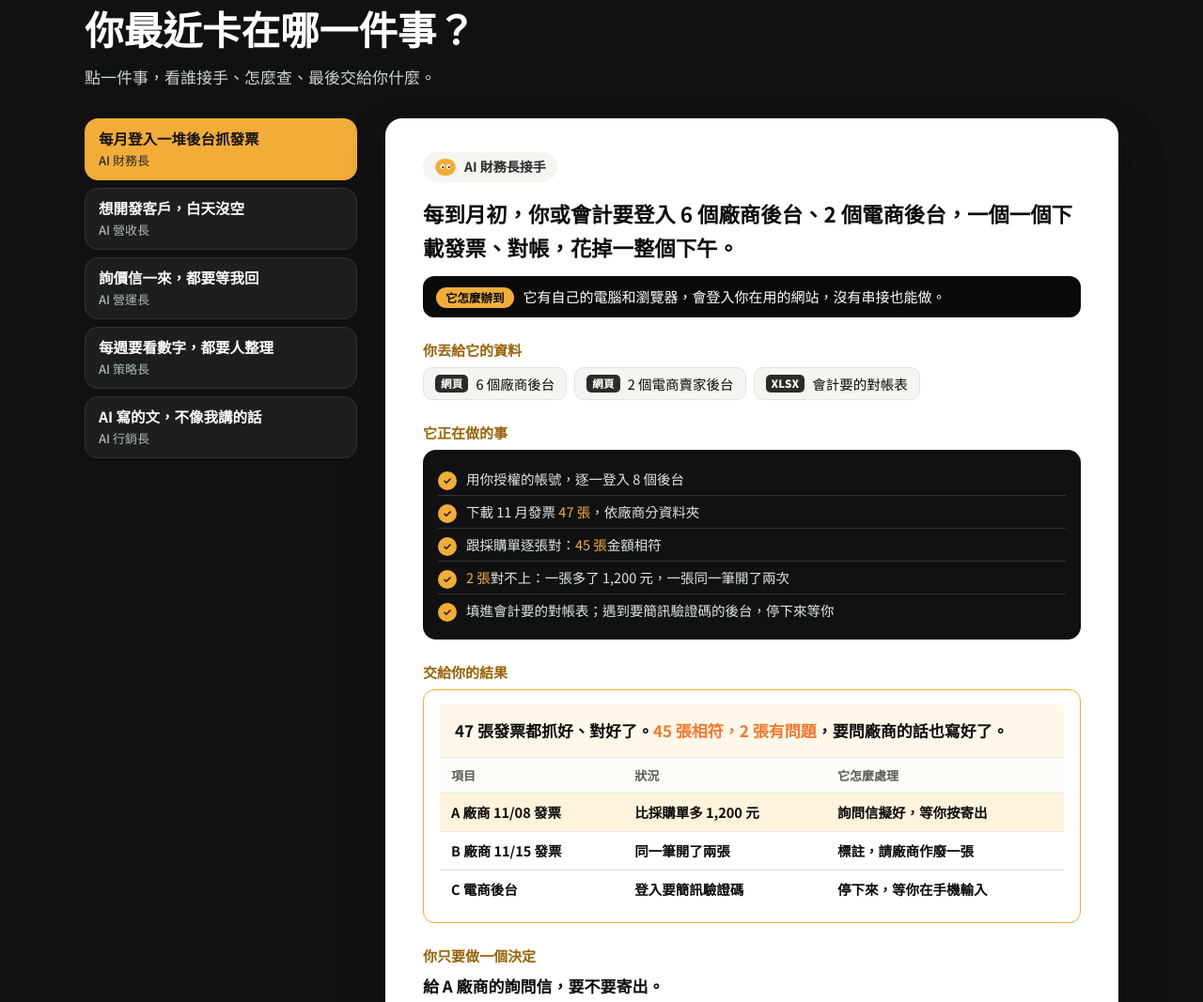
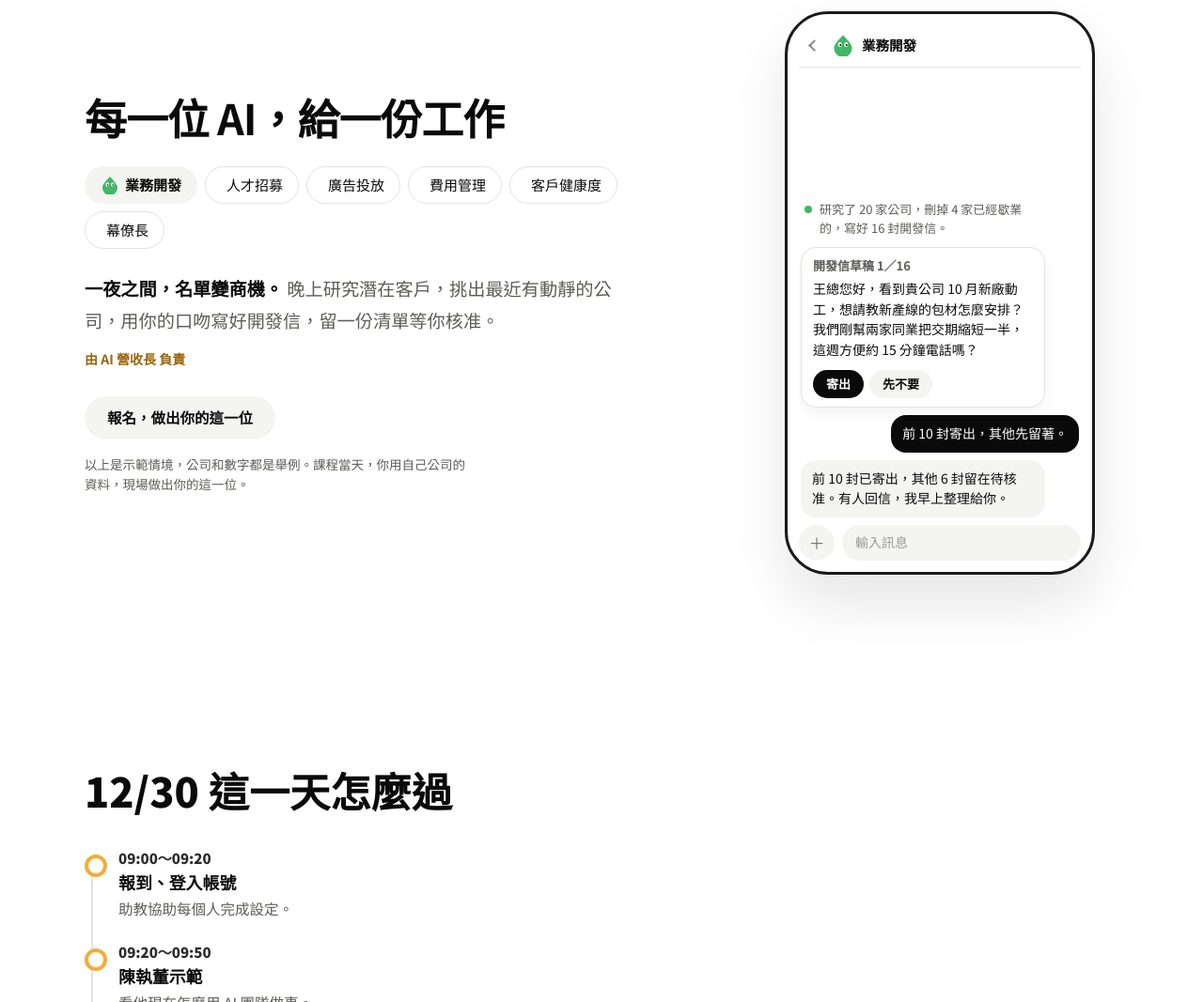
Before and after one commit to edjumptw/boss-ai, a plain HTML site: page index.html in a window 1280 px wide. Shown: the part 2776-3843 px from the top of the page at 94% size. Drawn offline with Linux system fonts and the light colour scheme.

Commit message:
案例區照 Grok Bot 官方「給每個 Bot 一份工作」重做：六個工作膠囊＋手機對話畫面
Co-Authored-By: Claude Opus 5.5 <noreply@anthropic.com>

```diff
--- a/index.html
+++ b/index.html
@@ -138,6 +138,45 @@ button,input,select,textarea{font:inherit;color:inherit}
 .chief em.tpl{background:var(--tint);color:var(--walnut)}
 .extras{display:flex;flex-wrap:wrap;gap:8px;margin-top:22px;justify-content:center}
 .extras li{background:var(--tint);border-radius:999px;padding:6px 14px;font-size:15px;font-weight:500}
+
+/* 試用區：照官方「給每個 Bot 一份工作」的版面 */
+.jobs{background:var(--page);padding:72px 0;border-top:1px solid var(--line)}
+.jobs-grid{display:grid;gap:40px;align-items:center}
+.jobs h2{font-weight:700;font-size:clamp(1.8rem,4.4vw,2.8rem);line-height:1.25;letter-spacing:-.02em}
+.job-tabs{display:flex;flex-wrap:wrap;gap:8px;margin-top:24px}
+.job-tab{display:inline-flex;align-items:center;gap:6px;min-height:40px;padding:6px 16px;border:1px solid var(--line);border-radius:999px;background:var(--page);font-size:15px;font-weight:500;color:var(--ink);cursor:pointer;line-height:1.3}
+.job-tab:hover{border-color:#bdbdb8}
+.job-tab .bot{width:0;height:20px;transition:width .2s}
+.job-tab[aria-selected="true"]{background:var(--tint);border-color:var(--tint);font-weight:700}
+.job-tab[aria-selected="true"] .bot{width:20px}
+.job-desc{margin-top:26px;font-size:clamp(1.05rem,2vw,1.2rem);line-height:1.75;color:var(--ink-soft);max-width:30em}
+.job-desc b{color:var(--ink);font-weight:700}
+.job-chief{margin-top:12px;font-size:14px;font-weight:700;color:var(--amber-deep)}
+.job-cta{margin-top:26px;min-height:46px;font-size:15.5px;padding:8px 22px}
+.job-note{margin-top:16px;font-size:13.5px;color:var(--ink-soft);line-height:1.6;max-width:30em}
+.phone{justify-self:center;width:min(330px,100%);height:600px;border:3px solid #1a1a1a;border-radius:46px;padding:14px 12px 12px;display:grid;grid-template-columns:minmax(0,1fr);grid-template-rows:auto minmax(0,1fr) auto;gap:8px;background:var(--page);box-shadow:0 30px 60px rgba(10,10,10,.1);overflow:hidden}
+.ph-top{display:flex;align-items:center;gap:8px;padding:6px 8px 10px;border-bottom:1px solid var(--line)}
+.ph-top b{font-size:14.5px}
+.ph-top .bot{width:24px;height:24px}
+.ph-back{width:9px;height:9px;border-left:2px solid #888;border-bottom:2px solid #888;transform:rotate(45deg);margin:0 6px 0 4px}
+.ph-thread{display:flex;flex-direction:column;justify-content:flex-end;gap:8px;overflow:hidden;padding:0 2px}
+.ph-msg{flex:none;max-width:88%;font-size:14px;line-height:1.55;border-radius:16px;padding:9px 12px;transition:opacity .35s,transform .35s}
+.ph-msg.off{opacity:0;transform:translateY(8px)}
+.ph-msg.ai{align-self:flex-start;background:var(--tint)}
+.ph-msg.me{align-self:flex-end;background:var(--ink);color:#fff}
+.ph-msg.status{background:none;color:var(--ink-soft);font-size:13px;padding:2px 4px;display:flex;gap:8px;align-items:flex-start}
+.ph-msg .dot{flex:none;width:8px;height:8px;margin-top:6px;border-radius:50%;background:var(--green)}
+.ph-msg.card{background:var(--page);border:1px solid var(--line);box-shadow:0 6px 16px rgba(10,10,10,.05)}
+.ph-msg.card b{display:block;font-size:13px;color:var(--ink-soft);margin-bottom:4px}
+.ph-btns{display:flex;gap:6px;margin-top:10px}
+.ph-btns i{font-style:normal;font-weight:700;font-size:13px;border-radius:999px;padding:5px 14px;background:var(--ink);color:#fff}
+.ph-btns i+i{background:var(--tint);color:var(--ink)}
+.ph-input{display:flex;gap:8px;align-items:center}
+.ph-plus{width:38px;height:38px;border-radius:50%;background:var(--tint);display:grid;place-items:center;color:#777}
+.ph-box{flex:1;height:38px;border-radius:999px;background:var(--tint);color:#9a9a96;font-size:14px;display:flex;align-items:center;padding:0 14px}
+@media (max-width:600px){.phone{height:520px}}
+@media (min-width:880px){.jobs{padding:104px 0}.jobs-grid{grid-template-columns:1fr minmax(0,380px);gap:64px}}
+@media (prefers-reduced-motion:reduce){.ph-msg,.job-tab .bot{transition:none}}
 
 /* 試用區 */
 .desk{background:var(--board);color:#fff;padding:72px 0}
@@ -398,36 +437,29 @@ button,input,select,textarea{font:inherit;color:inherit}
   </div>
 </section>
 
-<section class="desk" id="try" aria-labelledby="try-title">
-  <div class="wrap">
-    <h2 id="try-title">你最近卡在哪一件事？</h2>
-    <p class="desk-sub">點一件事，看誰接手、怎麼查、最後交給你什麼。</p>
-    <div class="desk-grid">
-      <div class="issues" role="tablist" aria-label="選一件公司難題">
-        <button class="issue" role="tab" id="tab-login" aria-controls="memo" aria-selected="true" data-case="login">每月登入一堆後台抓發票<span>AI 財務長</span></button>
-        <button class="issue" role="tab" id="tab-night" aria-controls="memo" aria-selected="false" tabindex="-1" data-case="night">想開發客戶，白天沒空<span>AI 營收長</span></button>
-        <button class="issue" role="tab" id="tab-mail" aria-controls="memo" aria-selected="false" tabindex="-1" data-case="mail">詢價信一來，都要等我回<span>AI 營運長</span></button>
-        <button class="issue" role="tab" id="tab-teach" aria-controls="memo" aria-selected="false" tabindex="-1" data-case="teach">每週要看數字，都要人整理<span>AI 策略長</span></button>
-        <button class="issue" role="tab" id="tab-voice" aria-controls="memo" aria-selected="false" tabindex="-1" data-case="voice">AI 寫的文，不像我講的話<span>AI 行銷長</span></button>
+<section class="jobs" id="try" aria-labelledby="try-title">
+  <div class="wrap jobs-grid">
+    <div class="jobs-copy">
+      <h2 id="try-title">每一位 AI，給一份工作</h2>
+      <div class="job-tabs" role="tablist" aria-label="選一份工作">
+          <button class="job-tab" role="tab" id="job-sales" aria-controls="job-panel" aria-selected="true" data-job="sales"><i class="bot"></i>業務開發</button>
+          <button class="job-tab" role="tab" id="job-talent" aria-controls="job-panel" aria-selected="false" tabindex="-1" data-job="talent"><i class="bot"></i>人才招募</button>
+          <button class="job-tab" role="tab" id="job-ads" aria-controls="job-panel" aria-selected="false" tabindex="-1" data-job="ads"><i class="bot"></i>廣告投放</button>
+          <button class="job-tab" role="tab" id="job-money" aria-controls="job-panel" aria-selected="false" tabindex="-1" data-job="money"><i class="bot"></i>費用管理</button>
+          <button class="job-tab" role="tab" id="job-health" aria-controls="job-panel" aria-selected="false" tabindex="-1" data-job="health"><i class="bot"></i>客戶健康度</button>
+          <button class="job-tab" role="tab" id="job-chief" aria-controls="job-panel" aria-selected="false" tabindex="-1" data-job="chief"><i class="bot"></i>幕僚長</button>
       </div>
-      <article class="memo" id="memo" role="tabpanel" aria-labelledby="tab-login">
-        <p class="memo-who" id="m-who"></p>
-        <p class="memo-q" id="m-q"></p>
-        <p class="skill" id="m-skill"></p>
-        <h3>你丟給它的資料</h3>
-        <ul class="files" id="m-files"></ul>
-        <h3>它正在做的事</h3>
-        <ol class="log" id="m-log"></ol>
-        <h3>交給你的結果</h3>
-        <div class="result hold" id="m-result" aria-live="polite">
-          <p class="result-head" id="m-head"></p>
-          <table class="rt" id="m-table"></table>
-        </div>
-        <h3>你只要做一個決定</h3>
-        <p class="decide" id="m-decide"></p>
-        <p class="daily"><b>之後</b><span id="m-daily"></span></p>
-        <p class="memo-note">以上是示範情境，公司和數字都是舉例。課程當天，你用自己公司的資料，現場做出你的這一位。</p>
-      </article>
+      <div id="job-panel" role="tabpanel" aria-labelledby="job-sales">
+        <p class="job-desc"><b id="job-lead"></b><span id="job-text"></span></p>
+        <p class="job-chief" id="job-owner"></p>
+      </div>
+      <a class="btn btn-ghost job-cta" href="#signup">報名，做出你的這一位</a>
+      <p class="job-note">以上是示範情境，公司和數字都是舉例。課程當天，你用自己公司的資料，現場做出你的這一位。</p>
+    </div>
+    <div class="phone" id="phone" aria-live="polite">
+      <div class="ph-top"><span class="ph-back" aria-hidden="true"></span><i class="bot" id="ph-bot"></i><b id="ph-name"></b></div>
+      <div class="ph-thread" id="ph-thread"></div>
+      <div class="ph-input" aria-hidden="true"><span class="ph-plus">＋</span><span class="ph-box">輸入訊息</span></div>
     </div>
   </div>
 </section>
@@ -727,211 +759,125 @@ if (calm || !("IntersectionObserver" in window)) {
   setTimeout(playRelay, 9000);
 }
 
-/* 試用區：點一件事，看誰接手、怎麼查、交給你什麼（依講師團隊實際工作改編） */
-const CASES = {
-  login: {
-    bot: "fin", who: "AI 財務長",
-    q: "每到月初，你或會計要登入 6 個廠商後台、2 個電商後台，一個一個下載發票、對帳，花掉一整個下午。",
-    skill: "它有自己的電腦和瀏覽器，會登入你在用的網站，沒有串接也能做。",
-    files: [["網頁", "6 個廠商後台"], ["網頁", "2 個電商賣家後台"], ["xlsx", "會計要的對帳表"]],
-    log: [
-      "用你授權的帳號，逐一登入 8 個後台",
-      "下載 11 月發票 <em>47 張</em>，依廠商分資料夾",
-      "跟採購單逐張對：<em>45 張</em>金額相符",
-      "<em>2 張</em>對不上：一張多了 1,200 元，一張同一筆開了兩次",
-      "填進會計要的對帳表；遇到要簡訊驗證碼的後台，停下來等你"
-    ],
-    head: "47 張發票都抓好、對好了。<strong>45 張相符，2 張有問題</strong>，要問廠商的話也寫好了。",
-    cols: ["項目", "狀況", "它怎麼處理"],
-    rows: [
-      ["A 廠商 11/08 發票", "比採購單多 1,200 元", "詢問信擬好，等你按寄出", 1],
-      ["B 廠商 11/15 發票", "同一筆開了兩張", "標註，請廠商作廢一張"],
-      ["C 電商後台", "登入要簡訊驗證碼", "停下來，等你在手機輸入"]
-    ],
-    decide: "給 A 廠商的詢問信，要不要寄出。",
-    daily: "每月 3 號自動跑一次。驗證碼、付款這類事，它一定停下來等你。"
+/* 試用區：每一位 AI，給一份工作（示範情境） */
+const JOBS = {
+  sales: {
+    bot: "rev", name: "業務開發", chief: "AI 營收長",
+    lead: "一夜之間，名單變商機。",
+    text: "晚上研究潛在客戶，挑出最近有動靜的公司，用你的口吻寫好開發信，留一份清單等你核准。",
+    status: "研究了 20 家公司，刪掉 4 家已經歇業的，寫好 16 封開發信。",
+    card: { title: "開發信草稿 1／16", body: "王總您好，看到貴公司 10 月新廠動工，想請教新產線的包材怎麼安排？我們剛幫兩家同業把交期縮短一半，這週方便約 15 分鐘電話嗎？", ok: "寄出", no: "先不要" },
+    me: "前 10 封寄出，其他先留著。",
+    reply: "前 10 封已寄出，其他 6 封留在待核准。有人回信，我早上整理給你。"
   },
-  night: {
-    bot: "rev", who: "AI 營收長",
-    q: "你知道該開發新客戶，但白天被訂單和員工追著跑，名單放了三個月都沒動。",
-    skill: "它 24 小時在做事，做完只把要你核准的東西放到你面前。",
-    files: [["xlsx", "過去成交的客戶 30 家"], ["文字", "你的服務介紹"]],
-    log: [
-      "晚上 11 點開工：分析 30 家老客戶，找出共同點（產業、規模、地區）",
-      "照同樣條件上網找，列出 <em>20 家</em>還沒合作過的公司",
-      "逐家看官網和最近動態，刪掉 <em>4 家</em>已經歇業或搬走的",
-      "剩下 16 家，每家寫一封提到對方近況的開發信，一封都不寄",
-      "早上 7 點前，放進你的待核准清單"
-    ],
-    head: "你睡覺的時候，<strong>16 封開發信已經寫好</strong>，每封都提到對方公司最近的事，等你看過再寄。",
-    cols: ["公司", "為什麼找它", "信的第一句"],
-    rows: [
-      ["甲食品", "跟你 3 位老客戶同產業，剛擴廠", "「看到貴公司 10 月新廠動工，想請教…」", 1],
-      ["乙物流", "同在高雄，正在徵倉管", "「注意到貴公司最近在找倉管人員…」"],
-      ["丙設計", "官網剛改版，多了企業客戶頁", "「看到貴公司開始接企業客戶…」"]
-    ],
-    decide: "16 封裡，哪幾封可以寄。",
-    daily: "每週二、四晚上各跑一輪。有人回信，它整理好重點，早上告訴你。"
+  talent: {
+    bot: "ops", name: "人才招募", chief: "AI 營運長",
+    lead: "徵人，不再乾等履歷。",
+    text: "主動找人選、用你的口吻寫邀約訊息，跳過以前應徵過的人，你核准後幫你排好面試。",
+    status: "從 3 個求職網站找出 18 位符合的人選，跳過 4 位以前應徵過的。",
+    card: { title: "邀約訊息 1／14", body: "林小姐您好，看到您做過 5 年餐飲店長，我們鳳山新店正在找店長，想約您喝杯咖啡聊聊，週四下午方便嗎？", ok: "送出邀約", no: "跳過" },
+    me: "前 5 位都約，週四下午。",
+    reply: "已約好 5 位，週四 14:00 起每 30 分鐘一位，行事曆排好了。"
   },
-  mail: {
-    bot: "ops", who: "AI 營運長",
-    q: "客人寄信來詢價，要查庫存、算運費、套折扣，員工不敢報，全部等你回。客人等了兩天，就跑了。",
-    skill: "一封信進來，它就自己開工，不用你叫。",
-    files: [["信件", "客人的詢價信"], ["xlsx", "庫存表"], ["文字", "你的報價規則"]],
-    log: [
-      "14:32 收到詢價信，讀出要 A 款 300 個、B 款 120 個",
-      "查庫存表：A 款夠，B 款只剩 <em>80 個</em>，補貨要 10 天",
-      "照你的報價規則：300 個以上打 95 折，運費照運費表算",
-      "擬好回信：B 款先出 80 個，其餘 40 個 10 天後補",
-      "14:41 把報價單和回信傳到你手機，等你核准"
-    ],
-    head: "客人 14:32 來信，<strong>9 分鐘後報價就擬好了</strong>。你在外面用手機看一眼，按核准就寄出。",
-    cols: ["品項", "數量", "報價怎麼算"],
-    rows: [
-      ["A 款", "300 個", "打 95 折，庫存足夠"],
-      ["B 款", "120 個", "先出 80 個，40 個 10 天後補", 1],
-      ["運費", "1 批", "照你的運費表計算"]
-    ],
-    decide: "這份報價，要不要直接寄出。",
-    daily: "之後每封詢價信都這樣處理。超過你設的金額，或要給特別折扣，才停下來問你。"
+  ads: {
+    bot: "mkt", name: "廣告投放", chief: "AI 行銷長",
+    lead: "廣告費，花在對的地方。",
+    text: "每天抓 FB、Google 的廣告數據，對照你的月預算建議怎麼調，動到出價之前先等你核准。",
+    status: "讀完這週 FB、Google 的 6 組廣告，比對每一組的成交。",
+    card: { title: "預算調整建議", body: "「秋季促銷 B」這週花了 4,200 元，0 筆成交，建議先停。預算移給「老客回購」，它每筆成交只花 380 元。", ok: "照建議調", no: "先不要" },
+    me: "照建議調。",
+    reply: "調好了。明天早上給你新數字，3 天後再看一次效果。"
   },
-  teach: {
-    bot: "str", who: "AI 策略長",
-    q: "你想每週看一次營運數字，但數字散在 POS、會計軟體、廣告後台，叫員工整理一次就要半天。",
-    skill: "你做一次給它看，它把步驟記下來，之後每週自動做。",
-    files: [["網頁", "POS 後台"], ["網頁", "廣告後台"], ["xlsx", "你自己做過的一份週報"]],
-    log: [
-      "第一次：看你示範怎麼從 3 個後台抓數字、做成表",
-      "把步驟存起來，變成每週一早上 7 點的固定工作",
-      "這週一，自己登入 3 個後台抓數字",
-      "跟上週、去年同期比，挑出變化最大的 3 件事",
-      "7:30 把一頁週報傳到你手機"
-    ],
-    head: "這是它自己做的第 6 份週報。<strong>這週營業額比上週少 8%，問題出在平日晚上</strong>。",
-    cols: ["數字", "這週", "它的提醒"],
-    rows: [
-      ["營業額", "比上週少 8%", "平日晚上來客少了一成，週末正常", 1],
-      ["廣告花費", "比上週多 15%", "點擊變多，成交沒增加，建議先停 1 組"],
-      ["客單價", "跟上週差不多", "不用處理"]
-    ],
-    decide: "要不要先停掉那組廣告。",
-    daily: "每週一 7:30 準時到你手機。數字變化超過你設的幅度，它會多寫一段原因。"
+  money: {
+    bot: "fin", name: "費用管理", chief: "AI 財務長",
+    lead: "錢的事，每週一頁看清楚。",
+    text: "從信箱收發票和收據，登入廠商後台下載帳單，做好每週費用摘要；缺分類的，自己提醒同事補。",
+    status: "從信箱收到 9 張收據，登入 2 個廠商後台下載帳單，請對帳的 AI 比對採購單。",
+    card: { title: "本週費用摘要", body: "本週支出 86,400 元，比上週多 12%。水電費變多最明顯；1 張收據缺分類，已提醒採購補上。", ok: "看明細", no: "好" },
+    me: "水電為什麼變多？",
+    reply: "11 月新店開始計費。我已經標註，下週起列為固定支出。"
   },
-  voice: {
-    bot: "mkt", who: "AI 行銷長",
-    q: "你試過叫 AI 寫貼文，寫出來像教科書，每篇都要改到面目全非，最後乾脆自己寫。",
-    skill: "它記得你怎麼改、喜歡什麼，越用越像你。",
-    files: [["文字", "你過去 30 篇貼文"], ["文字", "你改過它的 12 份稿子"]],
-    log: [
-      "讀你過去 30 篇貼文，記下你的口頭禪和句子長短",
-      "比對你改過的 12 份稿子：你常刪掉「首先」「總之」，常把長句切短",
-      "把這些寫成它自己的寫作規矩，存進記憶",
-      "照新規矩寫這週 3 篇草稿",
-      "標出哪幾句是照你上次的改法寫的"
-    ],
-    head: "它把你的改法變成規矩。<strong>你改得越多次，下一篇要改的就越少。</strong>",
-    cols: ["它記住的規矩", "從哪裡學到的"],
-    rows: [
-      ["不用「首先」「總之」", "你在 12 份稿子裡刪了 9 次"],
-      ["一段不超過 3 句", "你過去 30 篇貼文的寫法"],
-      ["結尾問讀者一個問題", "你按讚最多的 5 篇都這樣寫", 1]
-    ],
-    decide: "這 3 篇，哪一篇先不要發。",
-    daily: "你每改一個字，它都記下來，下次就照你的方式寫。"
+  health: {
+    bot: "str", name: "客戶健康度", chief: "AI 策略長",
+    lead: "老客戶要走，先一步知道。",
+    text: "看每位客戶的下單頻率和往來紀錄，整理一份「可能流失」和「可以加購」的觀察清單。",
+    status: "比對 120 位客戶近 6 個月的下單紀錄和往來訊息。",
+    card: { title: "觀察清單", body: "可能流失 3 位：宏昌 60 天沒下單（以前每月訂）、永豐單量少了一半、德利換了採購窗口。可以加購 2 位：甲食品、乙物流。", ok: "幫我約拜訪", no: "先觀察" },
+    me: "宏昌我自己打，其他的你先寫問候信。",
+    reply: "好，另外 4 封問候信寫好了，放在待核准給你看。"
+  },
+  chief: {
+    bot: "ops", name: "幕僚長", chief: "AI 營運長",
+    lead: "你的全天候幕僚。",
+    text: "掃過 LINE、信箱、行事曆和會議紀錄，告訴你什麼是新的、什麼跟你的重點有關，幫你追斷掉的事、喬時間。",
+    status: "掃過今天 146 則訊息、23 封信和 3 場會議紀錄。",
+    card: { title: "今天要你看的 3 件事", body: "1. 鼎盛的報價今天到期。2. 週五的會議跟你的高鐵時間撞了。3. 上週會議說要寄的樣品，還沒寄。", ok: "處理第 2 件", no: "晚點" },
+    me: "週五會議改到下午。",
+    reply: "改到 14:00 了，對方也確認了。樣品我已經提醒倉庫，今天寄出。"
   }
 };
 
 const $ = (id) => document.getElementById(id);
-const tabs = [...document.querySelectorAll(".issue")];
-let timers = [];
+const jobTabs = [...document.querySelectorAll(".job-tab")];
+let jobTimers = [];
 
-function el(tag, html, cls) {
-  const n = document.createElement(tag);
-  if (html != null) n.innerHTML = html;
-  if (cls) n.className = cls;
+function msg(cls, html) {
+  const n = document.createElement("div");
+  n.className = "ph-msg " + cls + (calm ? "" : " off");
+  n.innerHTML = html;
   return n;
 }
+function esc(t) {
+  return t.replace(/[&<>"]/g, (c) => ({ "&": "&amp;", "<": "&lt;", ">": "&gt;", '"': "&quot;" }[c]));
+}
 
-function showCase(key, focus) {
-  const c = CASES[key];
-  timers.forEach(clearTimeout);
-  timers = [];
-  $("m-who").innerHTML = botSVG(c.bot) + "<span>" + c.who + "接手</span>";
-  $("m-q").textContent = c.q;
-  $("m-skill").textContent = c.skill;
-  $("m-files").replaceChildren(...c.files.map(([ext, name]) => {
-    const li = el("li");
-    li.append(el("b", null), document.createTextNode(name));
-    li.firstChild.textContent = ext.toUpperCase();
-    return li;
-  }));
-  const items = c.log.map((t) => el("li", "<span>" + t + "</span>", calm ? "done" : "wait"));
-  $("m-log").replaceChildren(...items);
-  $("m-head").innerHTML = c.head;
-  const thead = el("thead");
-  const hr = el("tr");
-  c.cols.forEach((h) => hr.append(el("th", h)));
-  thead.append(hr);
-  const tbody = el("tbody");
-  c.rows.forEach((r) => {
-    const tr = el("tr", null, r[c.cols.length] ? "hi" : "");
-    c.cols.forEach((_, i) => {
-      const td = el("td");
-      td.textContent = r[i];
-      td.dataset.label = c.cols[i];
-      tr.append(td);
-    });
-    tbody.append(tr);
-  });
-  $("m-table").replaceChildren(thead, tbody);
-  $("m-decide").textContent = c.decide;
-  $("m-daily").textContent = c.daily;
-  const result = $("m-result");
-  if (calm) {
-    result.classList.remove("hold");
-  } else {
-    result.classList.add("hold");
-    items.forEach((li, i) => {
-      timers.push(setTimeout(() => {
-        if (i > 0) items[i - 1].className = "done";
-        li.className = "run";
-      }, 150 + i * 700));
-    });
-    timers.push(setTimeout(() => {
-      items[items.length - 1].className = "done";
-      result.classList.remove("hold");
-    }, 150 + items.length * 700));
-  }
-  tabs.forEach((t) => {
-    const on = t.dataset.case === key;
+function showJob(key, focus) {
+  const j = JOBS[key];
+  jobTimers.forEach(clearTimeout);
+  jobTimers = [];
+  $("job-lead").textContent = j.lead;
+  $("job-text").textContent = " " + j.text;
+  $("job-owner").textContent = "由 " + j.chief + " 負責";
+  $("ph-bot").innerHTML = botSVG(j.bot);
+  $("ph-name").textContent = j.name;
+  const list = [
+    msg("ai status", "<span class=\"dot\"></span>" + esc(j.status)),
+    msg("ai card", "<b>" + esc(j.card.title) + "</b><p>" + esc(j.card.body) + "</p><div class=\"ph-btns\"><i>" + esc(j.card.ok) + "</i><i>" + esc(j.card.no) + "</i></div>"),
+    msg("me", esc(j.me)),
+    msg("ai", esc(j.reply))
+  ];
+  $("ph-thread").replaceChildren(...list);
+  if (!calm) list.forEach((n, i) => jobTimers.push(setTimeout(() => n.classList.remove("off"), 250 + i * 900)));
+  jobTabs.forEach((t) => {
+    const on = t.dataset.job === key;
     t.setAttribute("aria-selected", on);
     t.tabIndex = on ? 0 : -1;
+    t.querySelector(".bot").innerHTML = on ? botSVG(JOBS[t.dataset.job].bot) : "";
     if (on) {
-      $("memo").setAttribute("aria-labelledby", t.id);
+      $("job-panel").setAttribute("aria-labelledby", t.id);
       if (focus) t.focus();
     }
   });
 }
-let picked = false;
-tabs.forEach((t, i) => {
-  t.addEventListener("click", () => { picked = true; showCase(t.dataset.case); });
+let jobPicked = false;
+jobTabs.forEach((t, i) => {
+  t.addEventListener("click", () => { jobPicked = true; showJob(t.dataset.job); });
   t.addEventListener("keydown", (e) => {
     const move = { ArrowDown: 1, ArrowRight: 1, ArrowUp: -1, ArrowLeft: -1 }[e.key];
     if (!move) return;
     e.preventDefault();
-    picked = true;
-    showCase(tabs[(i + move + tabs.length) % tabs.length].dataset.case, true);
+    jobPicked = true;
+    showJob(jobTabs[(i + move + jobTabs.length) % jobTabs.length].dataset.job, true);
   });
 });
-/* 先跑一次；捲到「它正在做的事」時再重跑一次，讓人看到做事的過程 */
-showCase("login");
+showJob("sales");
 if ("IntersectionObserver" in window && !calm) {
-  const io = new IntersectionObserver((es) => {
+  const jo = new IntersectionObserver((es) => {
     if (!es.some((e) => e.isIntersecting)) return;
-    io.disconnect();
-    if (!picked) showCase("login");
-  }, { threshold: 0.6 });
-  io.observe($("m-log"));
+    jo.disconnect();
+    if (!jobPicked) showJob("sales");
+  }, { threshold: 0.5 });
+  jo.observe($("phone"));
 }
 
 const form = $("form");
```
